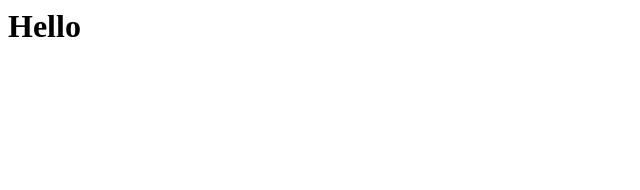
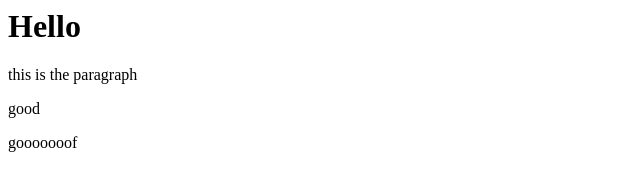
Before and after one commit to khaleelrahman/gittest, a website: page index.html in a window 1280 px wide. Shown: the whole page, without its empty margins (0-640 px from the left). Drawn offline with Linux system fonts and the light colour scheme.

Commit message:
fourth commit

```diff
--- a/index.html
+++ b/index.html
@@ -4,5 +4,8 @@
 </head>
 <body>
 <h1>Hello</h1>
+<p>this is the paragraph</p>
+<p>good</p>
+<p>gooooooof</p>
 </body>
 </html>
```
Also changed, not shown: package.json (added, +24 -0 lines), 2 other files.
